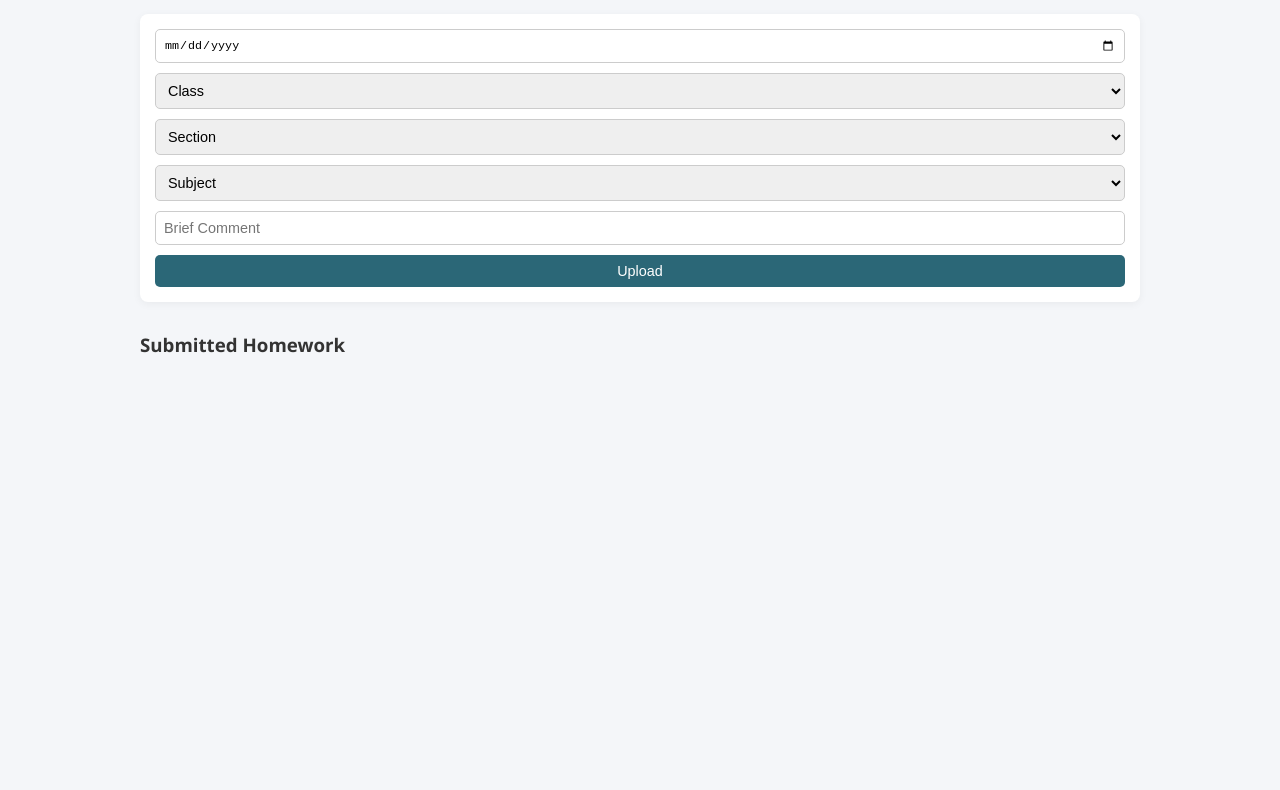
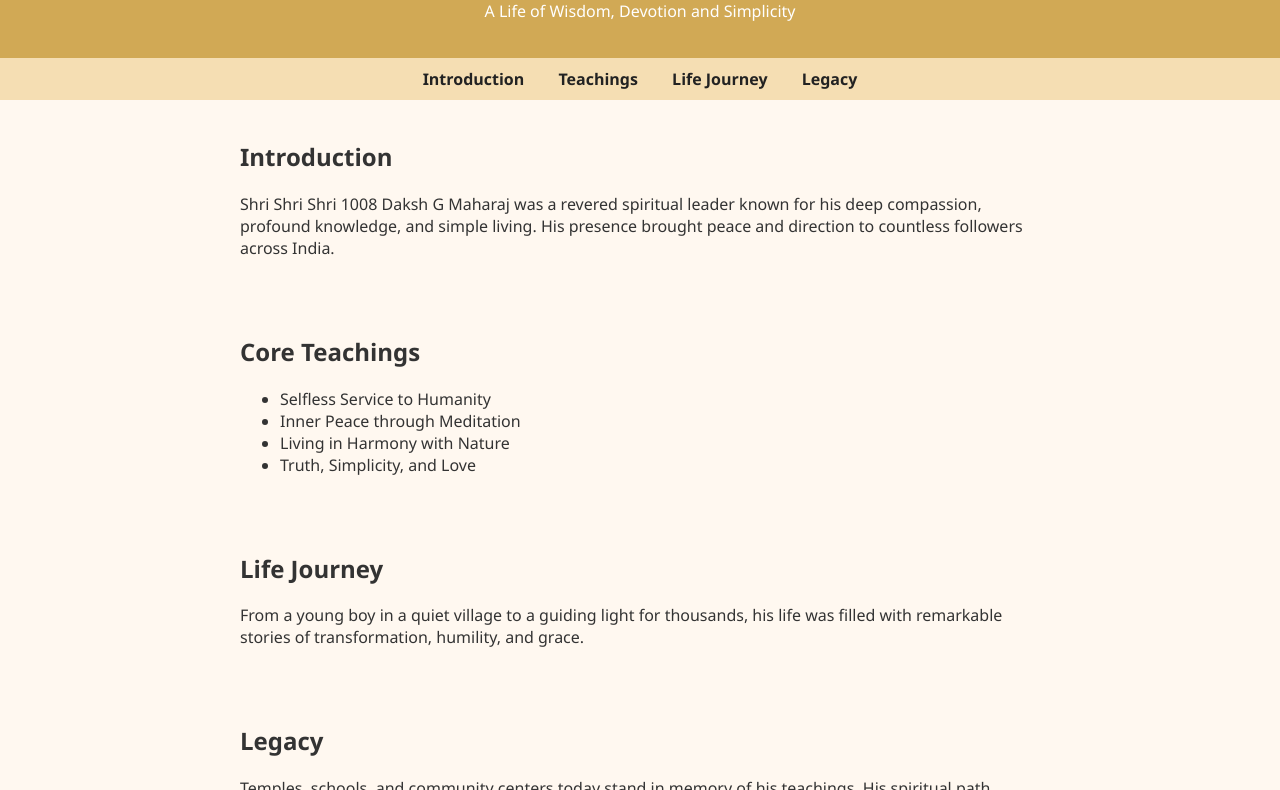
Before and after one commit to lokeshbhatt/lokeshbhatt.com, a plain HTML site: page index.html in a window 1280 px wide. Shown: the part 79-869 px from the top of the page. Before the commit the page ends 800 px from the top, so only its background shows below. Drawn offline with Linux system fonts and the light colour scheme.

Commit message:
Update index.html

```diff
--- a/index.html
+++ b/index.html
@@ -1,164 +1,92 @@
-<!DOCTYPE html>
 <html lang="en">
 <head>
   <meta charset="UTF-8" />
-  <meta name="viewport" content="width=device-width, initial-scale=1.0"/>
-  <title>Homework Sharing Portal</title>
+  <meta name="viewport" content="width=device-width, initial-scale=1.0" />
+  <title>Life of Shri Shri Shri 1008 Daksh G Maharaj</title>
   <style>
     body {
       font-family: 'Segoe UI', sans-serif;
-      background-color: #f4f6f9;
+      margin: 0;
+      padding: 0;
+      background: #fff8f0;
       color: #333;
+    }
+    header {
+      background-color: #d1a955;
       padding: 20px;
-      max-width: 1000px;
+      text-align: center;
+      color: white;
+    }
+    header h1 {
+      margin: 0;
+      font-size: 2rem;
+    }
+    nav {
+      background: #f5deb3;
+      padding: 10px;
+      text-align: center;
+    }
+    nav a {
+      margin: 0 15px;
+      color: #222;
+      text-decoration: none;
+      font-weight: bold;
+    }
+    section {
+      padding: 20px;
+      max-width: 800px;
       margin: auto;
     }
-
-    h2 {
+    footer {
+      background: #d1a955;
+      color: white;
       text-align: center;
-      color: #2b6777;
-    }
-
-    form {
-      background: #fff;
       padding: 15px;
-      border-radius: 8px;
-      box-shadow: 0 2px 8px rgba(0,0,0,0.05);
-      display: flex;
-      flex-wrap: wrap;
-      gap: 10px;
-      align-items: center;
-    }
-
-    form > * {
-      flex: 1 1 auto;
-      min-width: 120px;
-    }
-
-    select, input, textarea, button {
-      padding: 8px;
-      font-size: 0.9em;
-      border-radius: 5px;
-      border: 1px solid #ccc;
-      width: 100%;
-      box-sizing: border-box;
-    }
-
-    textarea {
-      resize: none;
-    }
-
-    button {
-      background-color: #2b6777;
-      color: white;
-      border: none;
-      cursor: pointer;
-      min-width: 100px;
-    }
-
-    button:hover {
-      background-color: #1f4f5f;
-    }
-
-    #submittedList {
-      margin-top: 30px;
-    }
-
-    li {
-      background: #fff;
-      padding: 10px;
-      border-radius: 6px;
-      margin-bottom: 10px;
-      list-style: none;
-      box-shadow: 0 1px 3px rgba(0,0,0,0.05);
     }
   </style>
 </head>
 <body>
 
-  <h2>Submit Homework</h2>
+  <header>
+    <h1>Shri Shri Shri 1008 Daksh G Maharaj</h1>
+    <p>A Life of Wisdom, Devotion and Simplicity</p>
+  </header>
 
-  <form id="homeworkForm">
-    <input type="date" name="date" id="dateInput" required>
+  <nav>
+    <a href="#intro">Introduction</a>
+    <a href="#teachings">Teachings</a>
+    <a href="#timeline">Life Journey</a>
+    <a href="#legacy">Legacy</a>
+  </nav>
 
-    <select name="class" required>
-      <option value="" disabled selected>Class</option>
-      <option>1</option><option>2</option><option>3</option><option>4</option><option>5</option>
-      <option>6</option><option>7</option><option>8</option><option>9</option><option>10</option>
-    </select>
+  <section id="intro">
+    <h2>Introduction</h2>
+    <p>Shri Shri Shri 1008 Daksh G Maharaj was a revered spiritual leader known for his deep compassion, profound knowledge, and simple living. His presence brought peace and direction to countless followers across India.</p>
+  </section>
 
-    <select name="section" required>
-      <option value="" disabled selected>Section</option>
-      <option>A</option><option>B</option><option>C</option><option>D</option>
-      <option>E</option><option>F</option><option>G</option>
-    </select>
+  <section id="teachings">
+    <h2>Core Teachings</h2>
+    <ul>
+      <li>Selfless Service to Humanity</li>
+      <li>Inner Peace through Meditation</li>
+      <li>Living in Harmony with Nature</li>
+      <li>Truth, Simplicity, and Love</li>
+    </ul>
+  </section>
 
-    <select name="subject" required>
-      <option value="" disabled selected>Subject</option>
-      <option>English</option>
-      <option>Maths</option>
-      <option>Science</option>
-      <option>Social</option>
-      <option>Hindi</option>
-      <option>Sanskrit</option>
-    </select>
+  <section id="timeline">
+    <h2>Life Journey</h2>
+    <p>From a young boy in a quiet village to a guiding light for thousands, his life was filled with remarkable stories of transformation, humility, and grace.</p>
+  </section>
 
-    <input type="text" name="description" placeholder="Brief Comment" required />
+  <section id="legacy">
+    <h2>Legacy</h2>
+    <p>Temples, schools, and community centers today stand in memory of his teachings. His spiritual path continues to guide new generations through literature, discourses, and devoted followers.</p>
+  </section>
 
-    <button type="submit">Upload</button>
-  </form>
-
-  <div id="submittedList">
-    <h3>Submitted Homework</h3>
-    <ul id="homeworkList"></ul>
-  </div>
-
-  <script>
-    const form = document.getElementById("homeworkForm");
-    const homeworkList = document.getElementById("homeworkList");
-    const savedHomework = JSON.parse(localStorage.getItem("homeworks")) || [];
-
-    function displayHomework() {
-      homeworkList.innerHTML = '';
-      savedHomework.forEach(hw => {
-        const li = document.createElement("li");
-        li.innerHTML = `
-          <strong>${hw.subject}</strong> - Class ${hw.class}${hw.section} on ${hw.date}<br>
-          ${hw.description}
-        `;
-        homeworkList.appendChild(li);
-      });
-    }
-
-    form.addEventListener("submit", function (e) {
-      e.preventDefault();
-
-      const data = {
-        date: form.date.value,
-        class: form.class.value,
-        section: form.section.value,
-        subject: form.subject.value,
-        description: form.description.value
-      };
-
-      savedHomework.push(data);
-      localStorage.setItem("homeworks", JSON.stringify(savedHomework));
-
-      form.reset();
-      displayHomework();
-    });
-
-    // Disable Sundays
-    document.getElementById("dateInput").addEventListener("input", function () {
-      const date = new Date(this.value);
-      if (date.getDay() === 0) {
-        alert("Sundays are not allowed for homework entries.");
-        this.value = '';
-      }
-    });
-
-    displayHomework();
-  </script>
+  <footer>
+    <p>© 2025 Daksh G Maharaj Memorial Trust</p>
+  </footer>
 
 </body>
 </html>
```
